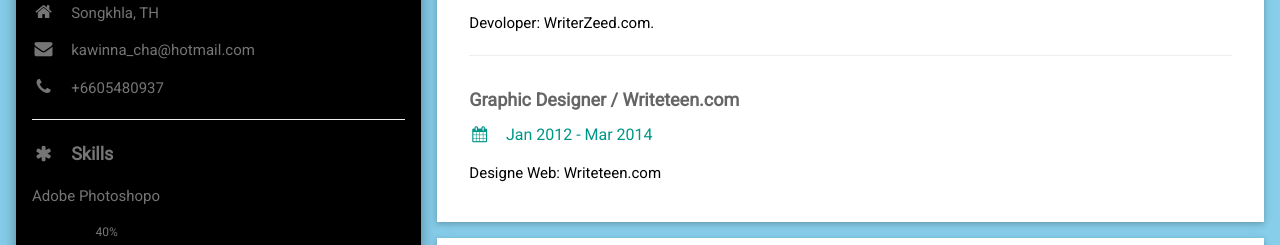
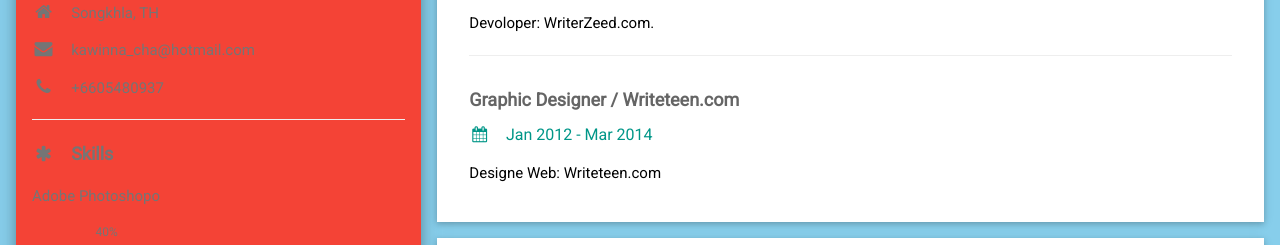
Before and after one commit to kawinna/project1, a plain HTML site: page index.html in a window 1280 px wide. Shown: the part 337-582 px from the top of the page. Drawn offline with nearby package versions, Linux system fonts and the light colour scheme.

Commit message:
Update index.html

```diff
--- a/index.html
+++ b/index.html
@@ -20,7 +20,7 @@ html,body,h1,h2,h3,h4,h5,h6 {font-family: "Roboto", sans-serif}
     <!-- Left Column -->
     <div class="w3-third">
 
-      <div class="w3-black w3-text-gray w3-card-4">
+      <div class="w3-red w3-text-grey w3-card-4">
         <div class="w3-display-container">
           <img src="13.jpg" style="width:100%" alt="Avatar">
           <div class="w3-display-bottomleft w3-container w3-text-gray">
```
